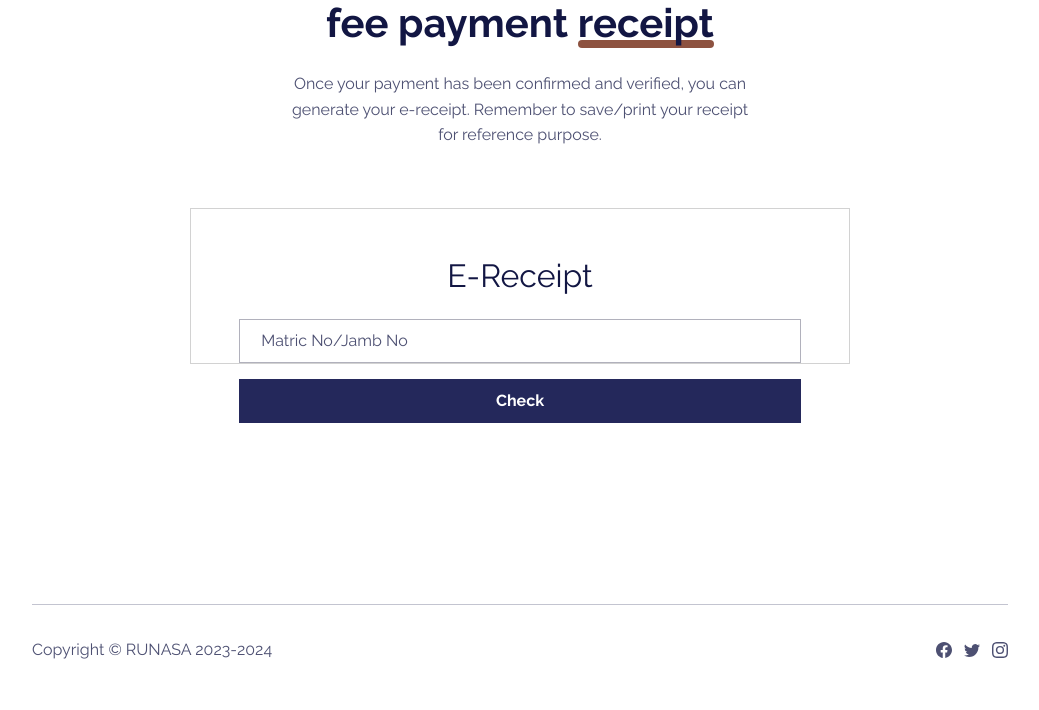
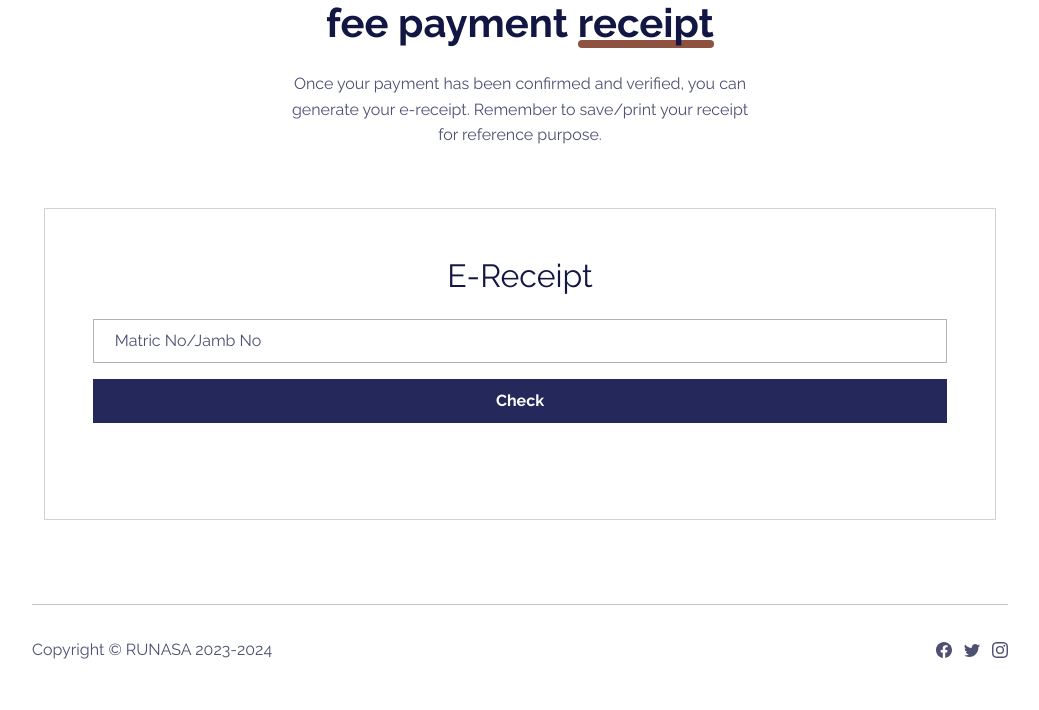
Before and after one commit to JayBeloved/CARES, a Django app: page /verify in a window 1280 px wide. Shown: the part 165-875 px from the top of the page, without its empty margins (120-1159 px from the left). Run offline with Django 4.2, Linux system fonts and the light colour scheme; some libraries are stand-ins or nearby versions.

Commit message:
edited verify html

```diff
--- a/main/templates/main/verify.html
+++ b/main/templates/main/verify.html
@@ -32,8 +32,8 @@
             <section class="position-relative py-4 py-xl-5" style="padding-top: 10px !important;padding-bottom: 10px !important;">
                 <div class="container position-relative">
                     <div class="row d-flex justify-content-center">
-                        <div class="col-md-8 col-lg-6 col-xl-5 col-xxl-4" style="min-width: 70%;">
-                            <div class="card mb-5" style="min-width: 70%;height: 50%;margin: 0px;">
+                        <div class="col-md-8 col-lg-6 col-xl-5 col-xxl-4" style="min-width: 100%;">
+                            <div class="card mb-5" style="min-width: 80%;height: 100%;margin: 0px;">
                                 {% if messages %}
                                     {% for message in messages %}
                                         <h5 class="text-center {{ messages.tags }} animate__animated
```
